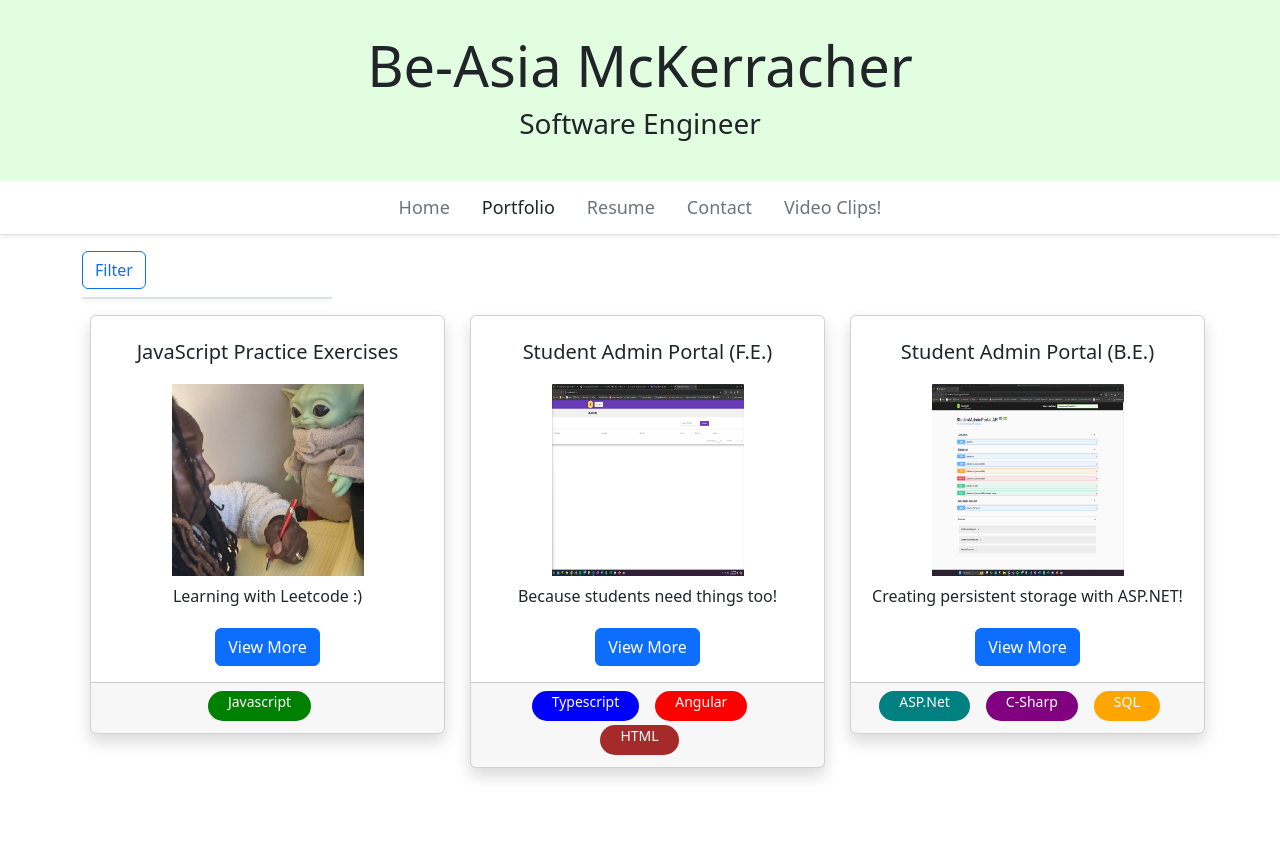
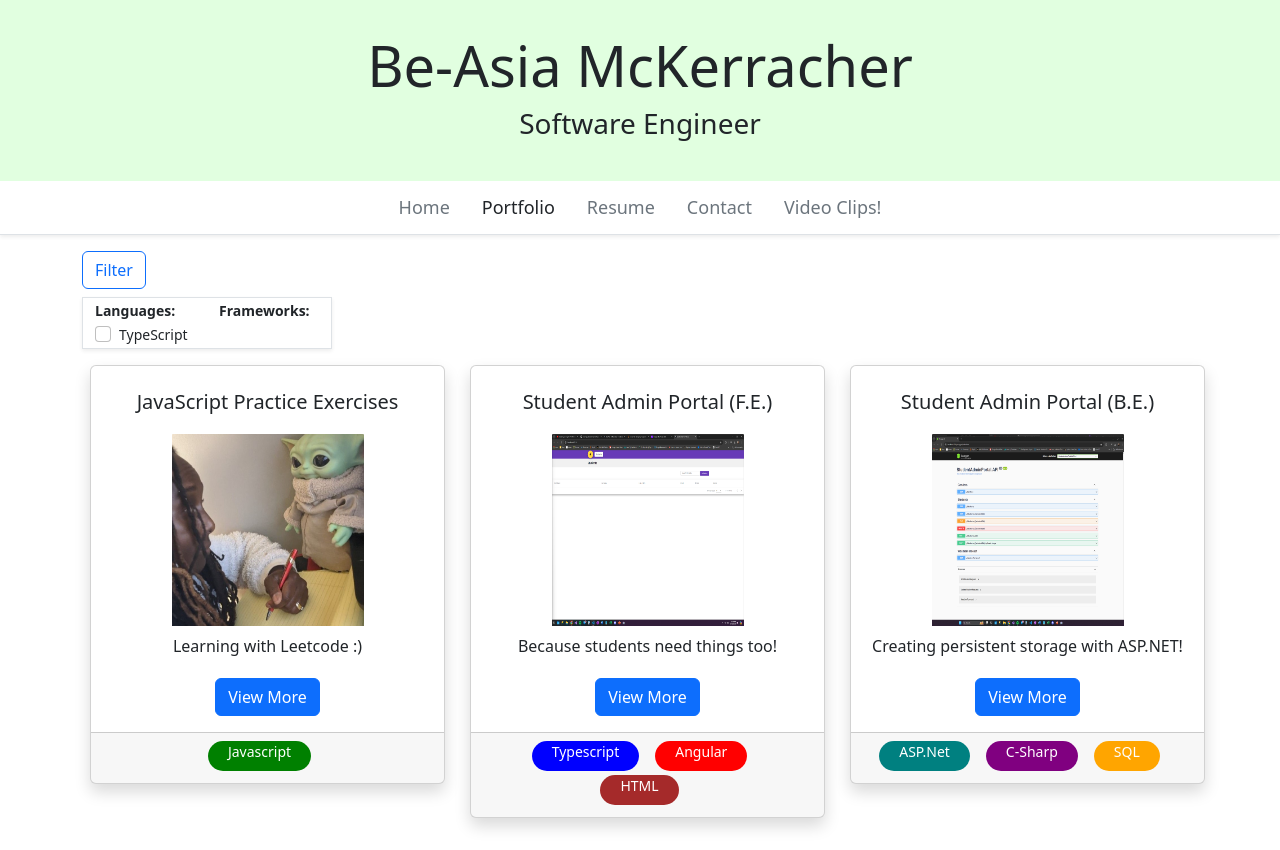
Before and after one commit to amerigirl/AngularPortfolioWebsite, an Angular app: page /portfolio in a window 1280 px wide. Both pictures are taken after a click on the button "Filter". Before the commit the page ends 800 px from the top, so only its background shows below. Built offline with nearby package versions, Linux system fonts and the light colour scheme.

Commit message:
all finished with the checkbox

```diff
--- a/src/app/portfolio/portfolio.component.html
+++ b/src/app/portfolio/portfolio.component.html
@@ -1,12 +1,34 @@
 <div class="container">
   <div class="mb-2">
-
     <div>
-      <button class="btn btn-outline-primary mb-2 me-2" (click)="isCollapsed = !isCollapsed">Filter</button>
+      <button
+        class="btn btn-outline-primary mb-2 me-2"
+        (click)="isCollapsed = !isCollapsed"
+      >
+        Filter
+      </button>
     </div>
 
-    <div [collapse]="isCollapsed" [isAnimated] ="true">
-<div class="border mb-2 shadow-sm" style="width: 250px"></div>
+    <div [collapse]="isCollapsed" [isAnimated]="true">
+      <div class="border mb-2 shadow-sm" style="width: 250px">
+        <form>
+          <div class="row mx-0">
+            <div class="col">
+              <small><b>Languages:</b></small>
+              <div class="form-group">
+                <div class="form-check">
+                  <input type="checkbox" class="form-check-input position-static me-2" >
+                <label class="form-check-label small">TypeScript</label>
+                </div>
+              </div>
+            </div>
+
+            <div class="col">
+              <small><b>Frameworks:</b></small>
+            </div>
+          </div>
+        </form>
+      </div>
     </div>
   </div>
   <div class="row">
```
